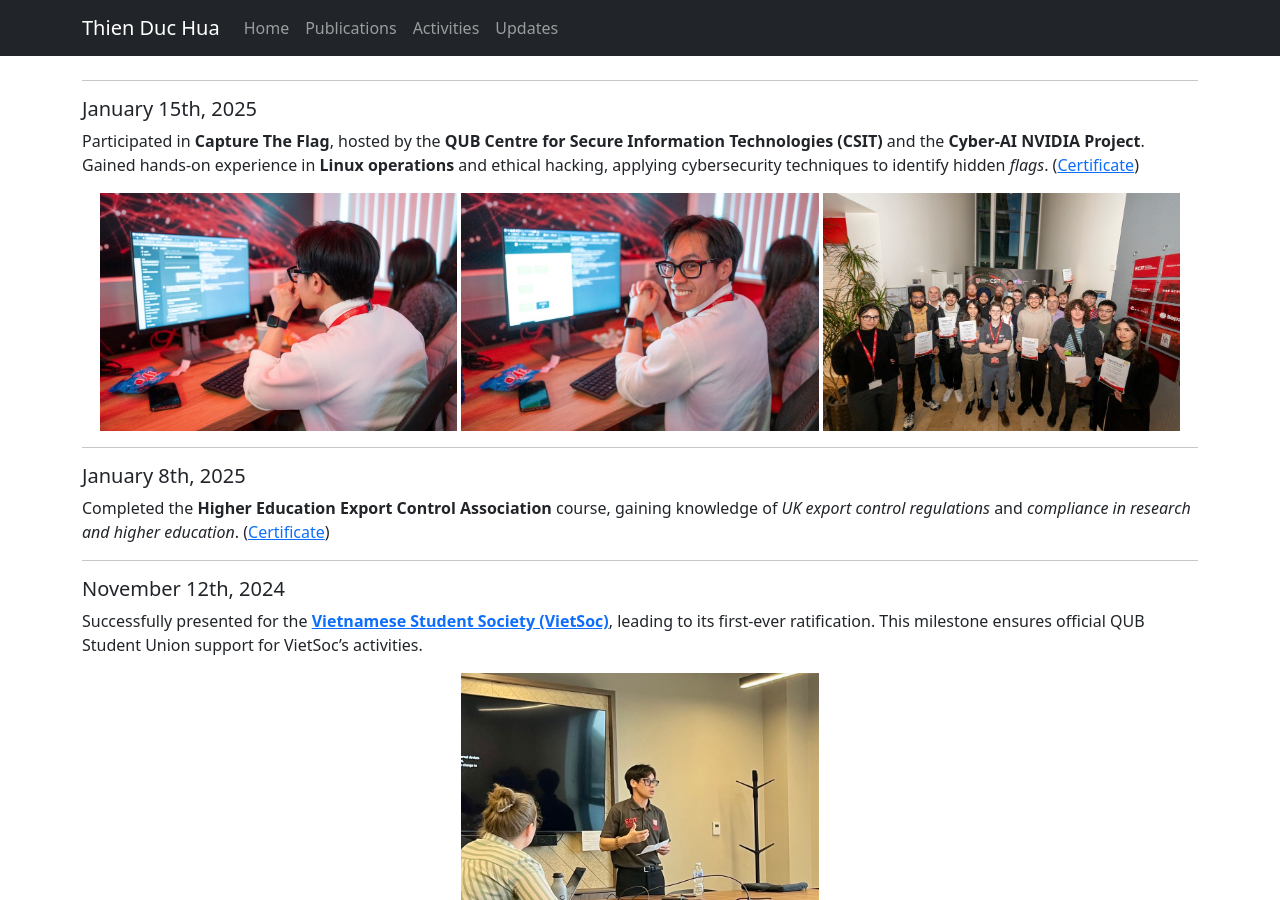
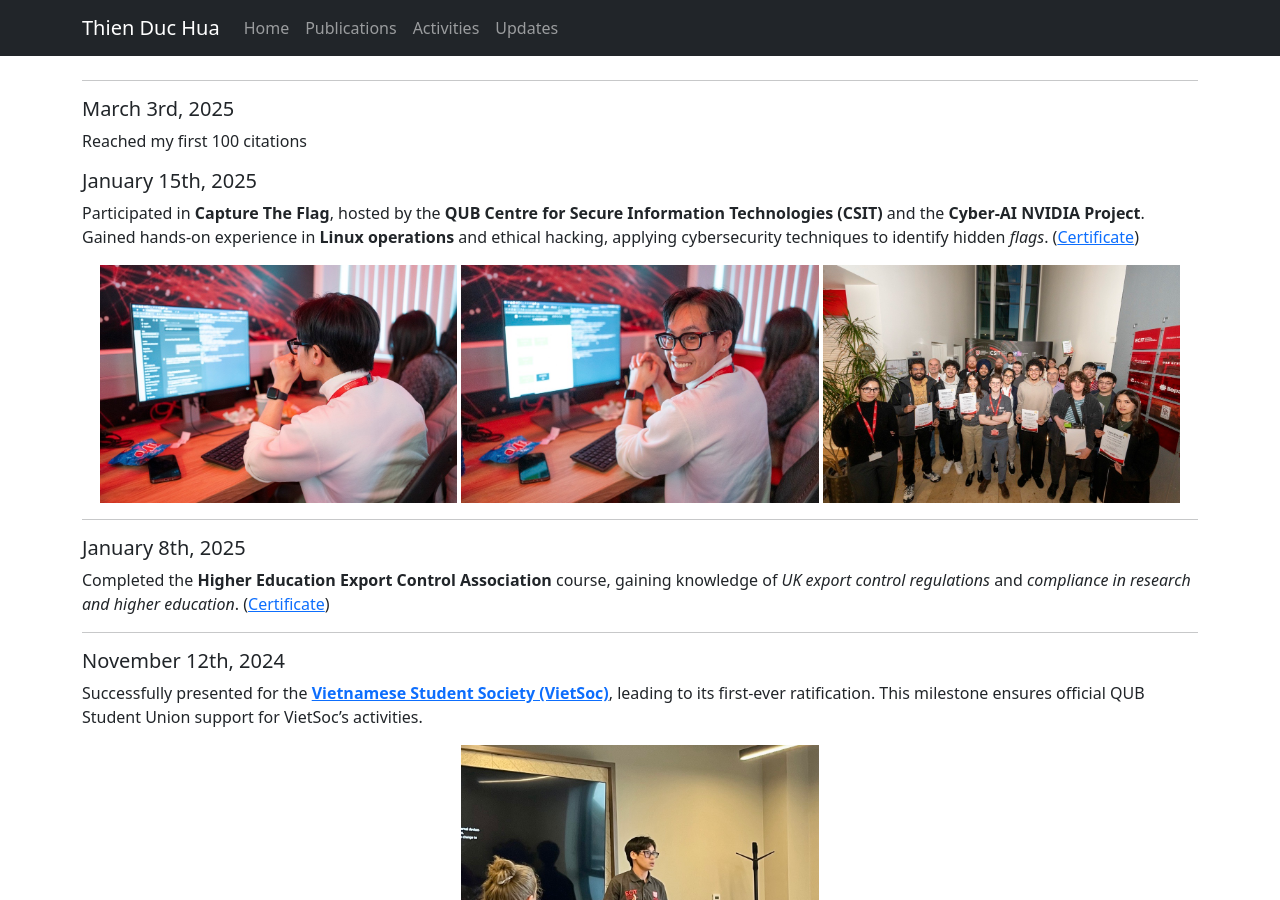
Before and after one commit to thienduchua/thienduchua.github.io, a Jekyll site: the page built from updates.md, in a window 1280 px wide and 900 px high. Built offline with Jekyll 4.4.1, drawn with Linux system fonts in a browser that asks for light colours.

Commit message:
Update updates.md

```diff
--- a/updates.md
+++ b/updates.md
@@ -4,6 +4,8 @@ title: Updates
 ---
 
 ---
+##### March 3rd, 2025
+Reached my first 100 citations
 
 ##### January 15th, 2025
 Participated in **Capture The Flag**, hosted by the **QUB Centre for Secure Information Technologies (CSIT)** and the **Cyber-AI NVIDIA Project**. Gained hands-on experience in **Linux operations** and ethical hacking, applying cybersecurity techniques to identify hidden *flags*. ([Certificate](https://drive.google.com/file/d/1dfAe-reBrLeptwaI5z4wB1ufGahwsJIf/view))
```
